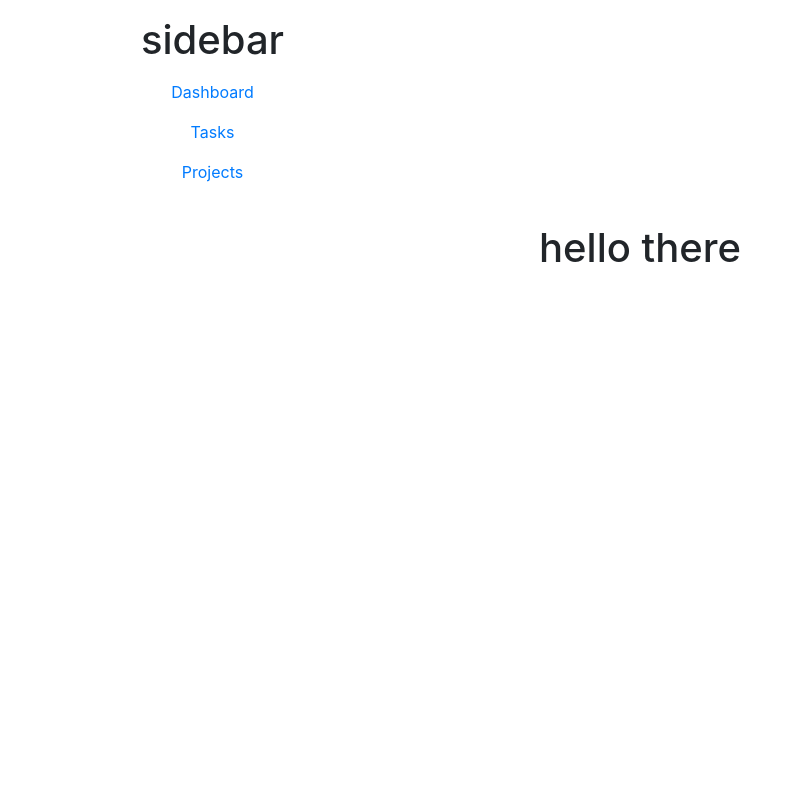
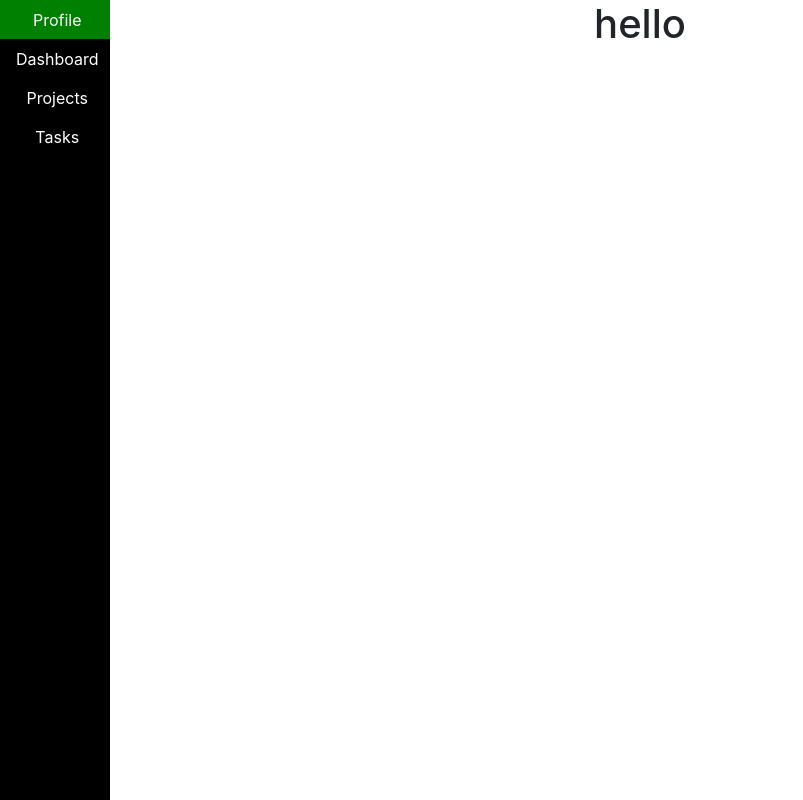
Before and after one commit to mmcdevitt1997/capstone-dev-plan, a React (Create React App) app: page /projects in a window 1280 px wide. Shown: the whole page, without its empty margins (0-803 px from the left). Built offline with nearby package versions, Linux system fonts and the light colour scheme.

Commit message:
basic nav works

```diff
--- a/src/App.js
+++ b/src/App.js
@@ -7,8 +7,9 @@ function App() {
   return (
     <BrowserRouter>
     <div className="App">
+
       <NavBar />
-      <h1>hello there</h1>
+      <h1>hello</h1>
     </div>
     </BrowserRouter>
   );
--- a/src/components/nav/NavBar.css
+++ b/src/components/nav/NavBar.css
@@ -1,51 +1,37 @@
 
-#sidebar.active {
-    min-width: 80px;
-    max-width: 80px;
-    text-align: center;
+.wrapper {
+    position: fixed;
+    overflow: auto;
+  }
+  .sidebar {
+    background-color: black;
+    color: white;
+  }
+ .nav-pills .nav-link.active, .nav-pills .show>.nav-link {
+        color: #fff;
+        background-color: green;
+  }
+  .nav-pills .nav-link {
+    border-radius: .5rem;
 }
+.nav-pills .nav-link {
+    border-radius: .0rem;
+}
+.nav-tabs .nav-link {
+     border: none;
+     border-top-left-radius: .0rem;
+     border-top-right-radius: .0rem;
+}
+  .nav {
+    margin-left: auto;
 
-/* Toggling the sidebar header content, hide the big heading [h3] and showing the small heading [strong] and vice versa*/
-#sidebar .sidebar-header strong {
-    display: none;
+  }
+  .row {
+    display: flex;
+    flex-wrap: wrap;
+    height: 100%;
+    margin-left: -15px;
+   background-color: black;
+   margin-right: -15px;
+   width: 125px;
 }
-#sidebar.active .sidebar-header h3 {
-    display: none;
-}
-#sidebar.active .sidebar-header strong {
-    display: block;
-}
-
-#sidebar ul li a {
-    text-align: left;
-}
-
-#sidebar.active ul li a {
-    padding: 20px 10px;
-    text-align: center;
-    font-size: 0.85em;
-}
-
-#sidebar.active ul li a i {
-    margin-right:  0;
-    display: block;
-    font-size: 1.8em;
-    margin-bottom: 5px;
-}
-
-/* Same dropdown links padding*/
-#sidebar.active ul ul a {
-    padding: 10px !important;
-}
-ß
-/* Changing the arrow position to bottom center position,
-   translateX(50%) works with right: 50%
-   to accurately  center the arrow */
-#sidebar.active .dropdown-toggle::after {
-    top: auto;
-    bottom: 10px;
-    right: 50%;
-    -webkit-transform: translateX(50%);
-    -ms-transform: translateX(50%);
-    transform: translateX(50%);
-}
--- a/src/components/nav/NavBar.js
+++ b/src/components/nav/NavBar.js
@@ -1,34 +1,86 @@
 import "bootstrap/dist/css/bootstrap.min.css"
 import React, { Component } from "react"
-import { Link, withRouter } from "react-router-dom"
+import {  withRouter } from "react-router-dom"
 import "./NavBar.css"
+import {  Nav, NavItem, NavLink, Row, Col } from 'reactstrap';
+import classnames from 'classnames';
+
+
 
 class NavBar extends Component {
+
+  constructor(props) {
+    super(props);
+
+    this.toggle = this.toggle.bind(this);
+    this.state = {
+      activeTab: '1'
+    };
+  }
+
+  toggle(tab) {
+    if (this.state.activeTab !== tab) {
+      this.setState({
+        activeTab: tab
+      });
+    }
+  }
+
   render() {
     return (
-      <div className="container">
-        <div className="row py-3">
-          <div className="col-3 order-2" id = "sticky-sidebar">
-            <nav className="container-fluid">
-              <div className="sidebar-header">
-                <h1>sidebar</h1>
-              </div>
-              <ul className="list-unstyled components">
-                <li className="nav-item">
-                  <Link className="nav-link" to="/">Dashboard</Link>
-                </li>
-                <li className="nav-item">
-                  <Link className="nav-link" to="/tasks">Tasks</Link>
-                </li>
-                <li className="nav-iß∏tem">
-                  <Link className="nav-link" to="/projects">Projects</Link>
-                </li>
-              </ul>
-            </nav>
-          </div>
-        </div>
-      </div>
+      <Row className= "wrapper">
+        <Col xs="3" sm="3" md="2.5" className= "column">
 
+          <Nav tabs vertical pills className= "nav">
+          <NavItem className= "sidebar" >
+              <NavLink
+             color = "#ffffff"
+                className={classnames({active: this.state.activeTab === '1'})}
+                onClick={() => {
+                  this.toggle('1');
+                }}
+              >
+                Profile
+              </NavLink>
+            </NavItem>
+            <NavItem className= "sidebar">
+              <NavLink
+              className= "text"
+              // eslint-disable-next-line
+                className={classnames({active: this.state.activeTab === '2'})}
+                onClick={() => {
+                  this.toggle('2');
+                }}
+              >
+                Dashboard
+              </NavLink>
+            </NavItem>
+            <NavItem className= "sidebar" >
+              <NavLink
+             color = "#ffffff"
+                className={classnames({active: this.state.activeTab === '3'})}
+                onClick={() => {
+                  this.toggle('3');
+                }}
+              >
+                Projects
+              </NavLink>
+            </NavItem>
+            <NavItem className= "sidebar">
+              <NavLink
+                className={classnames({active: this.state.activeTab === '4'})}
+                onClick={() => {
+                  this.toggle('4');
+                }}
+              >
+               Tasks
+              </NavLink>
+            </NavItem>
+
+          </Nav>
+        </Col>
+
+      </Row>
     )
   }
 }
```
